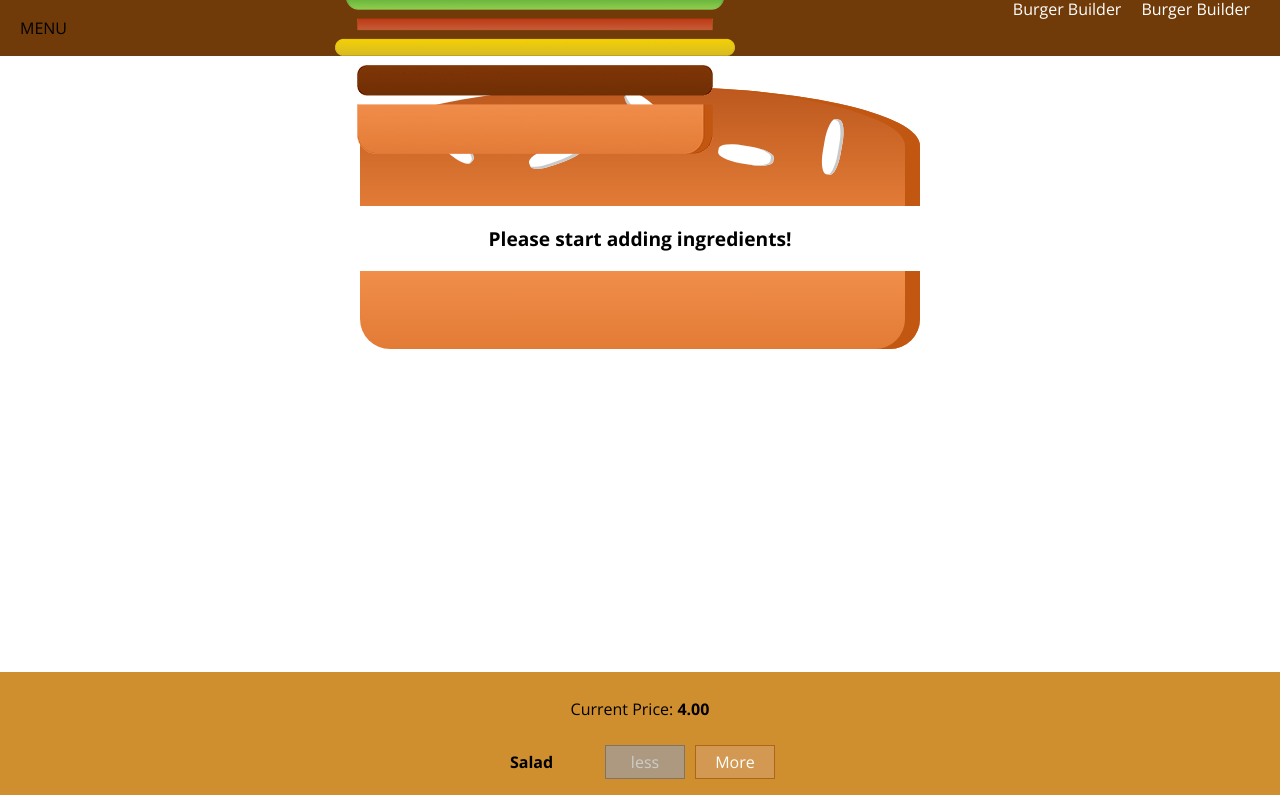
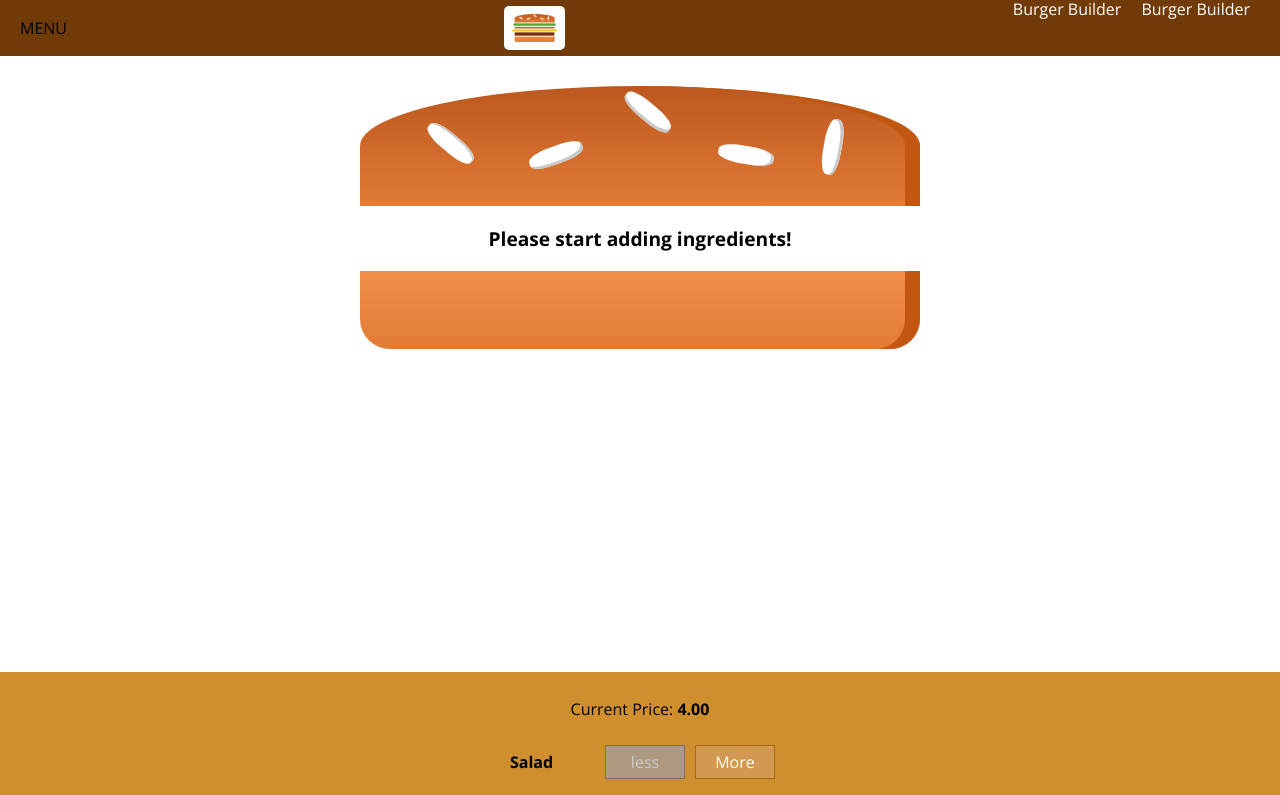
Before and after one commit to ko1h/react-burger-app, a React app: page / in a window 1280 px wide. Shown: the top 795 px of the page. Built offline with nearby package versions, Linux system fonts and the light colour scheme.

Commit message:
fixed issue with logo stylin

```diff
--- a/src/components/Logo/Logo.css
+++ b/src/components/Logo/Logo.css
@@ -1,9 +1,11 @@
-.Log {
+.Logo {
   background-color: white;
   padding: 8px;
+  height: 80%;
+  box-sizing: border-box;
+  border-radius: 5px;
+}
+
+.Logo img {
   height: 100%;
 }
-
-logo img {
-  height: 100%;
-}
--- a/src/components/Logo/Logo.js
+++ b/src/components/Logo/Logo.js
@@ -1,9 +1,10 @@
 import React from 'react';
 
 import burgerLogo from '../../assets/images/burger-logo.png';
+import classes from './Logo.css';
 
 const logo = (props) => (
-  <div>
+  <div className={classes.Logo}>
     <img src={burgerLogo} alt="MyBurger"/>
   </div>
 );
```
